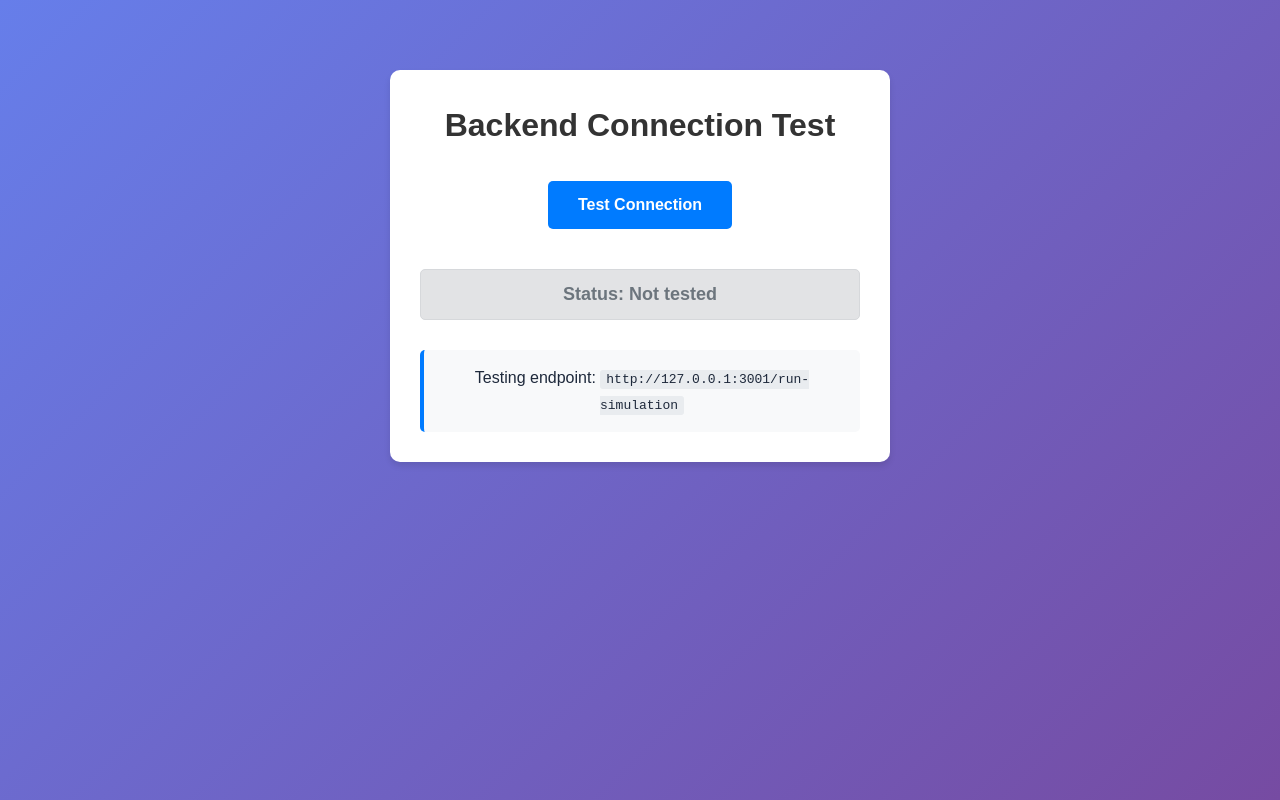
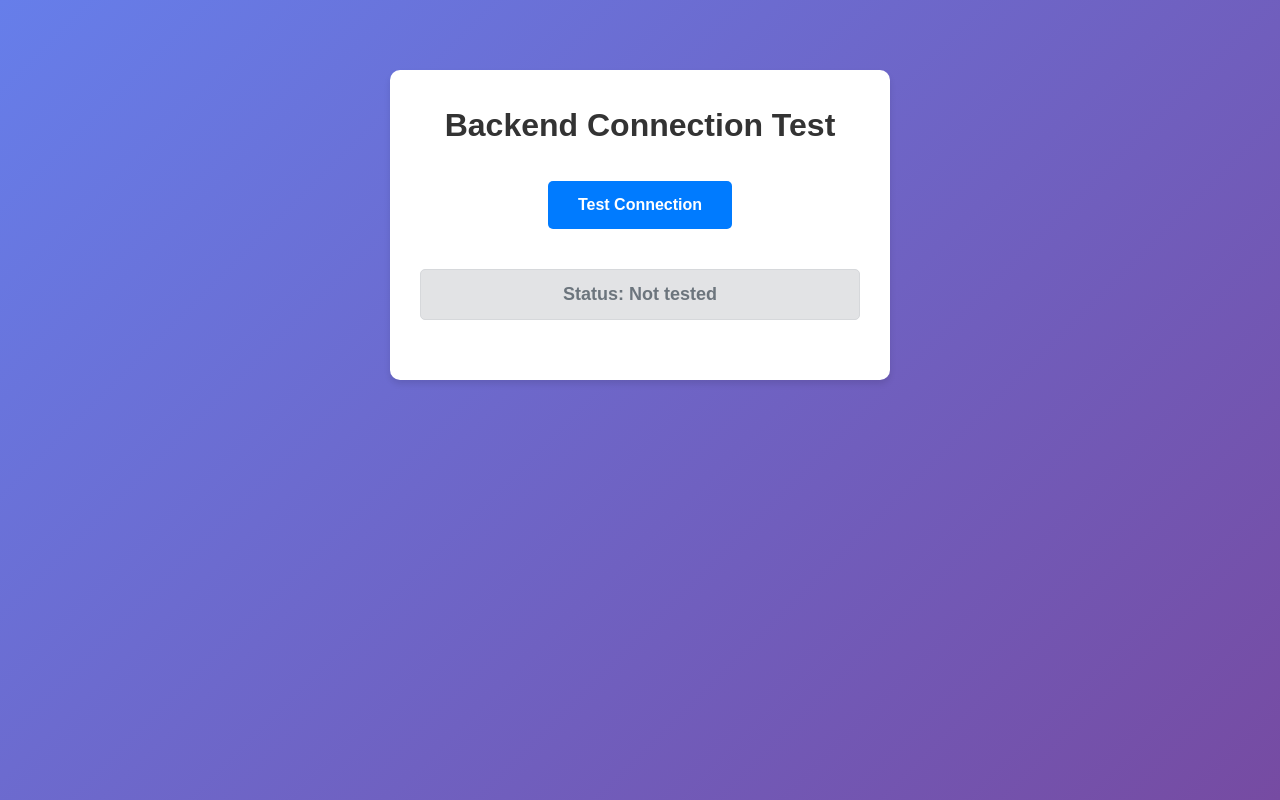
Before and after one commit to Benedictate/cheeseSimulationProject, a React (Vite) app in the folder Frontend/: page / in a window 1280 px wide. Built offline with nearby package versions, Linux system fonts and the light colour scheme.

Commit message:
Update ConnectionTest.jsx

```diff
--- a/Frontend/src/ConnectionTest.jsx
+++ b/Frontend/src/ConnectionTest.jsx
@@ -14,7 +14,7 @@ const ConnectionTest = () => {
     setMessage("")
 
     try {
-      const response = await fetch("http://127.0.0.1:3001/run-simulation", {
+      const response = await fetch("http://localhost:3001/run-simulation", {
         method: "POST",
         headers: {
           "Content-Type": "application/json",
@@ -54,12 +54,8 @@ const ConnectionTest = () => {
         </div>
       </div>
 
-      <div className="endpoint-info">
-        <p>
-          Testing endpoint: <code>http://127.0.0.1:3001/run-simulation</code>
-        </p>
+
       </div>
-    </div>
   )
 }
 
```
